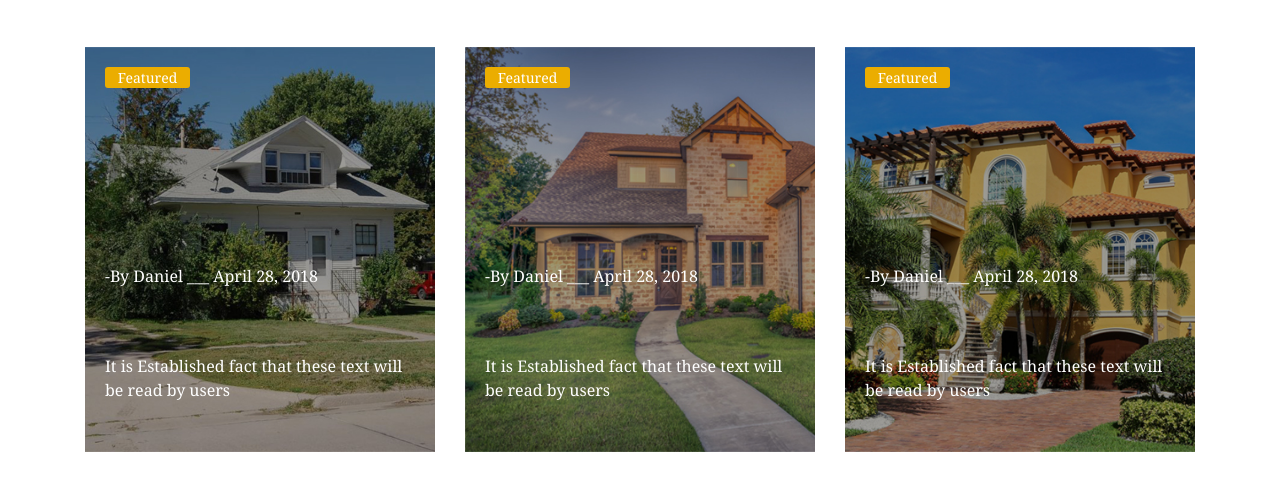
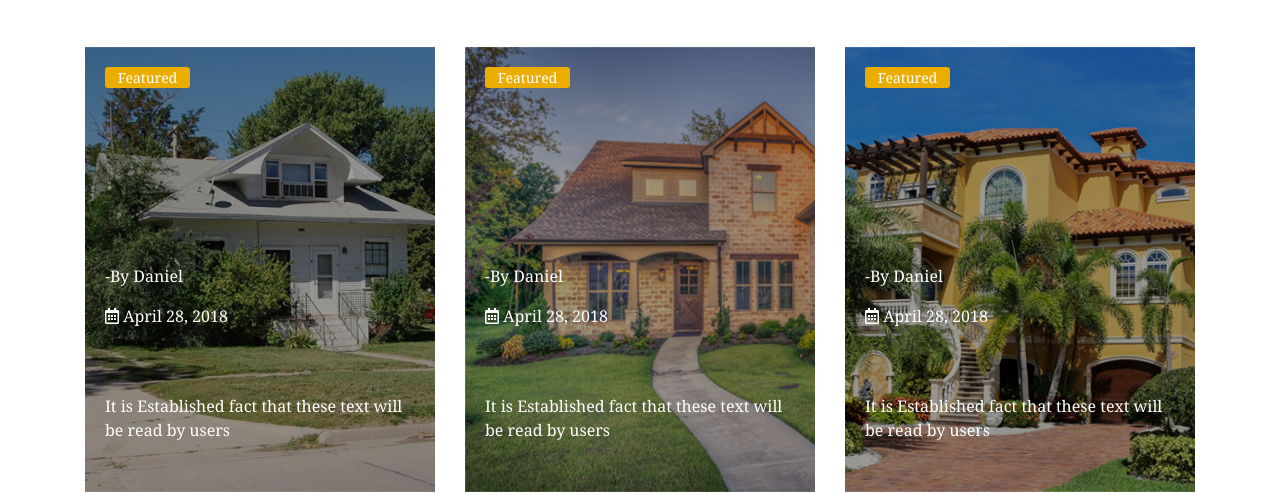
Before and after one commit to NooreAlamMahin/Bootstrap, a plain HTML site: page index.html in a window 1280 px wide. Shown: the part 135-629 px from the top of the page. Drawn offline with nearby package versions, Linux system fonts and the light colour scheme.

Commit message:
Update index.html

```diff
--- a/index.html
+++ b/index.html
@@ -103,7 +103,7 @@
                             <div class="featured-head">
                                 <p>Featured</p>
                             </div>
-                            <p class="post-date">-By Daniel ___ April 28, 2018</p>
+                            <p class="post-date">-By Daniel</p> <p class="post-date"><i class="far fa-calendar-alt"></i> April 28, 2018</p>
                             <p class="featured-title">It is Established fact that these text will be read by users</p>
                         </div>
                     </div>
@@ -114,7 +114,7 @@
                             <div class="featured-head">
                                 <p>Featured</p>
                             </div>
-                            <p class="post-date">-By Daniel ___ April 28, 2018</p>
+                            <p class="post-date">-By Daniel</p> <p class="post-date"><i class="far fa-calendar-alt"></i> April 28, 2018</p>
                             <p class="featured-title">It is Established fact that these text will be read by users</p>
                         </div>
                     </div>
@@ -125,7 +125,7 @@
                             <div class="featured-head">
                                 <p>Featured</p>
                             </div>
-                            <p class="post-date">-By Daniel ___ April 28, 2018</p>
+                            <p class="post-date">-By Daniel</p> <p class="post-date"><i class="far fa-calendar-alt"></i> April 28, 2018</p>
                             <p class="featured-title">It is Established fact that these text will be read by users</p>
                         </div>
                     </div>
```
